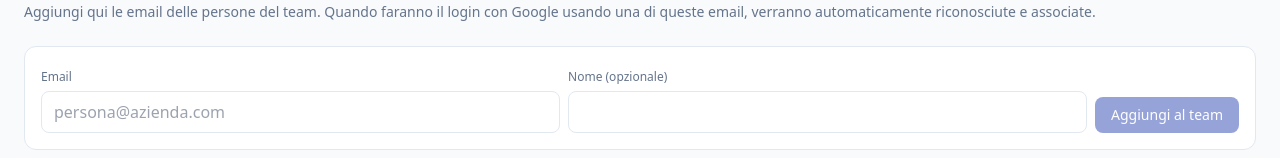
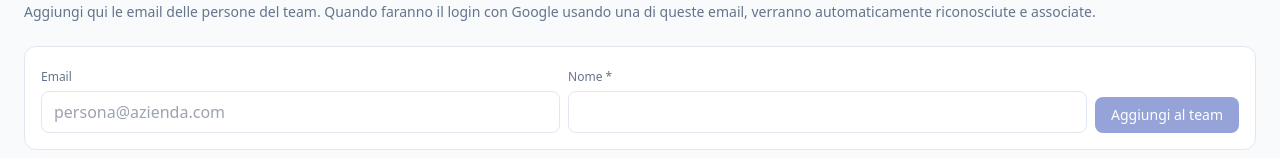
Before and after one commit to yassa76/taskmanager, a Next.js app: page /team in a window 1280 px wide. Shown: the part 161-319 px from the top of the page. Built offline with nearby package versions, Linux system fonts and the light colour scheme; no server answers; the database is empty; sample sign-in values are in the browser's storage.

Commit message:
Update TeamView.tsx

```diff
--- a/src/components/TeamView.tsx
+++ b/src/components/TeamView.tsx
@@ -24,12 +24,12 @@ export default function TeamView() {
   }, [])
 
   async function invite() {
-    if (!email) return
+    if (!email.trim() || !name.trim()) return
     setSaving(true)
     await fetch('/api/team', {
       method: 'POST',
       headers: { 'Content-Type': 'application/json' },
-      body: JSON.stringify({ email, name })
+      body: JSON.stringify({ email: email.trim(), name: name.trim() })
     })
     setEmail('')
     setName('')
@@ -65,7 +65,7 @@ export default function TeamView() {
           />
         </div>
         <div className="flex-1 min-w-[180px]">
-          <label className="text-xs font-medium text-slate-500">Nome (opzionale)</label>
+          <label className="text-xs font-medium text-slate-500">Nome *</label>
           <input
             value={name}
             onChange={(e) => setName(e.target.value)}
@@ -74,7 +74,7 @@ export default function TeamView() {
         </div>
         <button
           onClick={invite}
-          disabled={saving || !email}
+          disabled={saving || !email.trim() || !name.trim()}
           className="px-4 py-2 rounded-lg bg-brand-600 text-white text-sm font-medium hover:bg-brand-700 disabled:opacity-50"
         >
           Aggiungi al team
```
